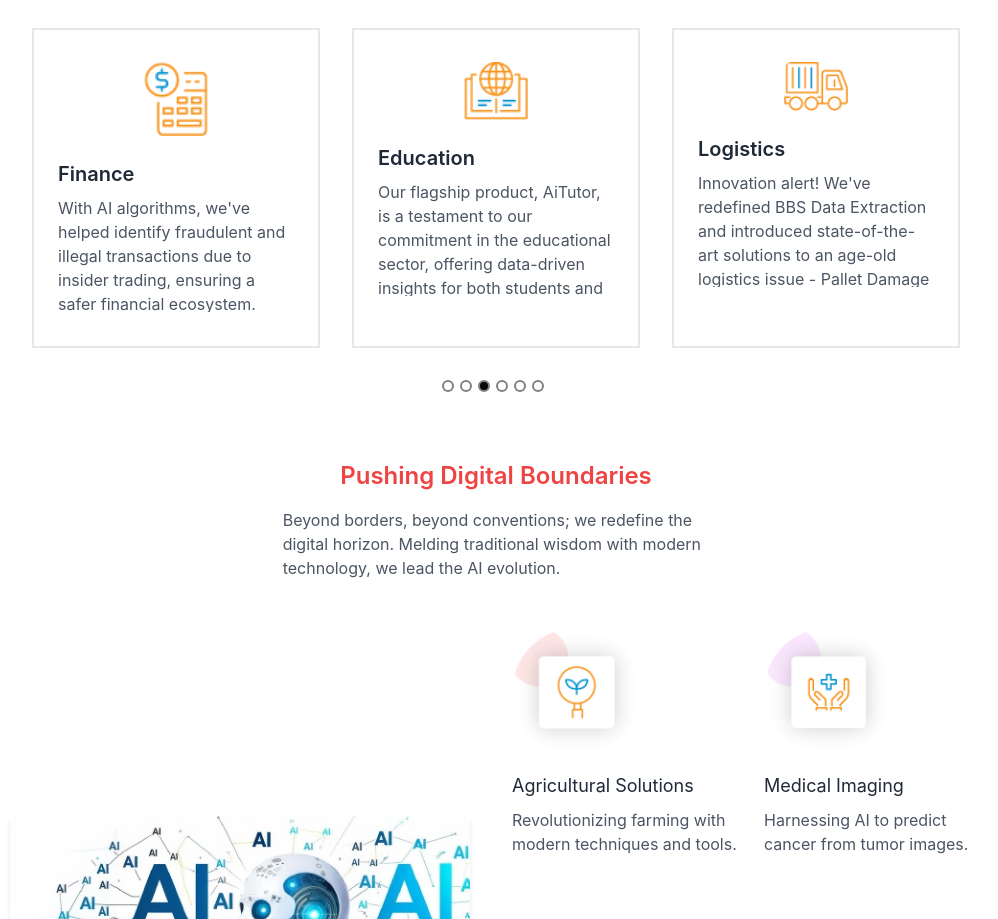
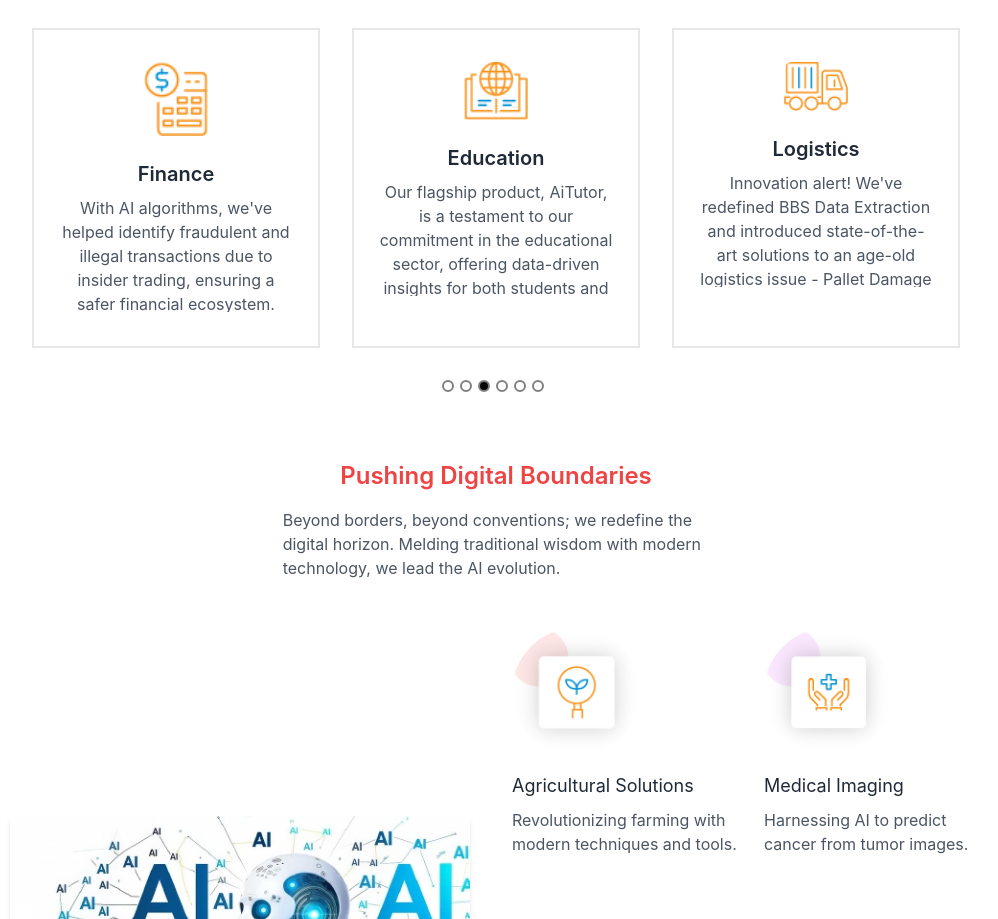
Before and after one commit to Debadattajena080/aiSpryClone, a React (Create React App) app: page / in a window 1280 px wide. Shown: the part 1580-2499 px from the top of the page, without its empty margins (144-1142 px from the left). Built offline with nearby package versions, Linux system fonts and the light colour scheme.

Commit message:
Ui improved

```diff
--- a/src/components/home/Carousel.jsx
+++ b/src/components/home/Carousel.jsx
@@ -44,7 +44,7 @@ const CarouselComponent = () => {
               alt={card.heading}
               className="card-image w-16 h-auto object-cover rounded-t-lg"
             />
-            <div className="p-2 mt-4 h-40 overflow-hidden flex flex-col justify-between">
+            <div className="p-2 mt-4 h-40 overflow-hidden flex flex-col justify-between text-center">
               <h3 className="card-heading text-xl font-semibold text-gray-800 mb-2">
                 {card.heading}
               </h3>
```
